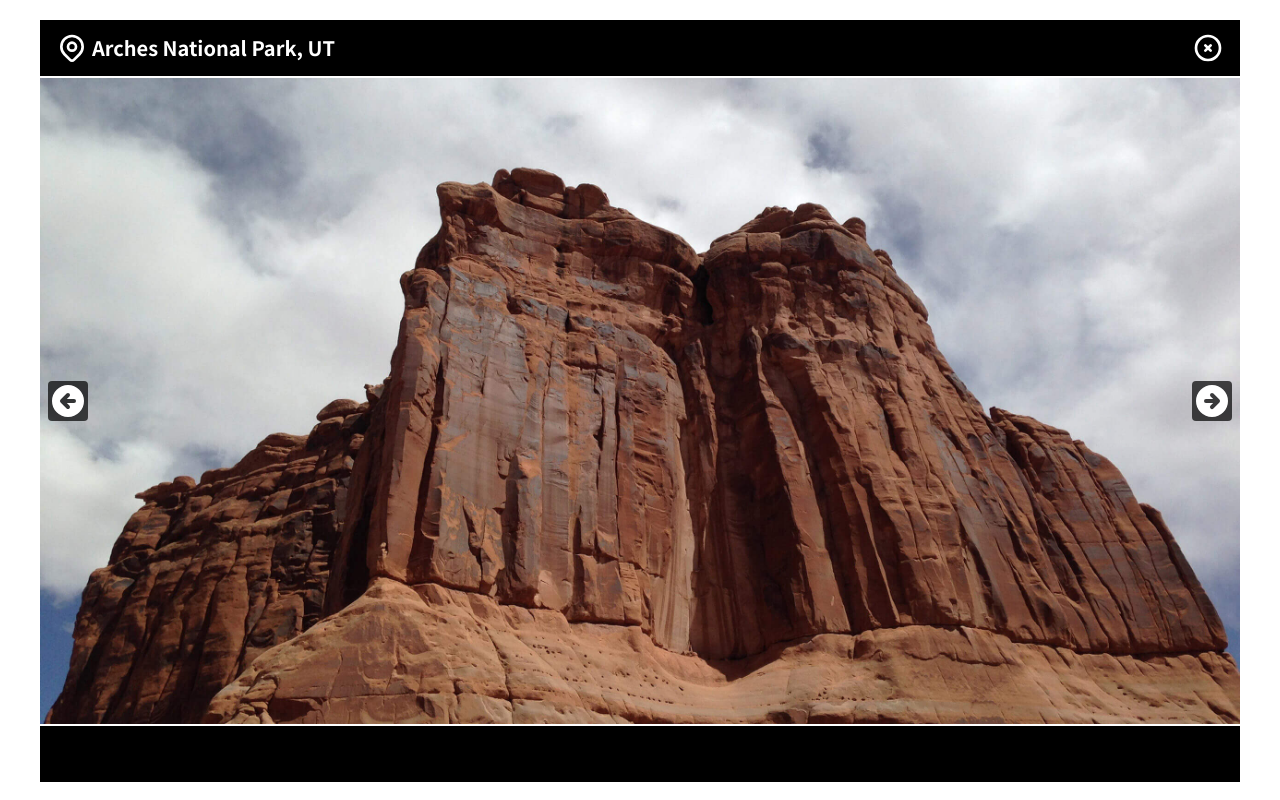
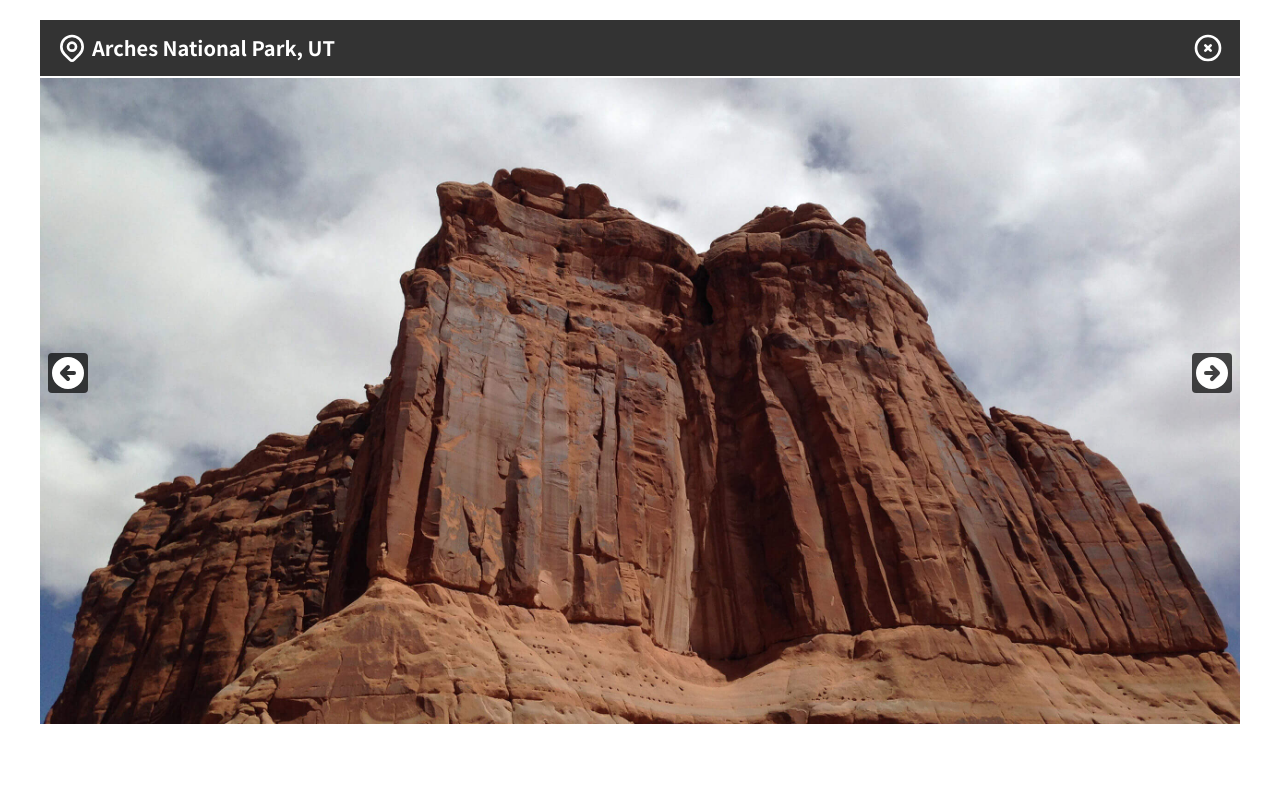
Before and after one commit to wgibbs/photo-gallery-app, a Nuxt app: page / in a window 1280 px wide. Both pictures are taken after a click on the button 237 px from the left and 322 px from the top of the page. Shown: the part 194-994 px from the top of the page. Built offline with nearby package versions, Linux system fonts and the light colour scheme.

Commit message:
more components and props updates

```diff
--- /dev/null
+++ b/components/ControlNext.vue
@@ -0,0 +1,27 @@
+<template>
+  <button
+    :aria-label="ariaLabel"
+    :class="classes"
+    @click="goNext(index)"
+  >
+    <IconRightArrow
+      :classes="iconClasses"
+    />
+  </button>
+</template>
+
+<script>
+  export default {
+    props: [
+      'aria-label',
+      'classes',
+      'index',
+      'go-next',
+    ],
+    data() {
+      return {
+        iconClasses: 'h-8 lg:h-10 w-8 lg:w-10',
+      }
+    }
+  }
+</script>
--- /dev/null
+++ b/components/ControlPrev.vue
@@ -0,0 +1,27 @@
+<template>
+  <button
+    :aria-label="ariaLabel"
+    :class="classes"
+    @click="goPrev(index)"
+  >
+    <IconLeftArrow
+      :classes="iconClasses"
+    />
+  </button>
+</template>
+
+<script>
+  export default {
+    props: [
+      'aria-label',
+      'classes',
+      'index',
+      'go-prev',
+    ],
+    data() {
+      return {
+        iconClasses: 'h-8 lg:h-10 w-8 lg:w-10',
+      }
+    }
+  }
+</script>
--- a/components/Gallery.vue
+++ b/components/Gallery.vue
@@ -24,15 +24,73 @@
 
 <script>
   export default {
-    props: [
-      'gallery-items'
-    ],
-
     data() {
       return {
         gallery: '.gallery',
         activeEl: null,
         loaded: false,
+        galleryItems: [
+          {
+            title: 'Arches National Park, UT',
+            image_url: './img/arches-utah-1.jpg',
+          },
+          {
+            title: 'Squamish, BC',
+            image_url: './img/squamish-bc-2.jpg',
+          },
+          {
+            title: 'Bonneville Salt Flats, UT',
+            image_url: './img/bonneville-utah-1.jpg',
+          },
+          {
+            title: 'Garden of the Gods - Colorado Springs, CO',
+            image_url: './img/garden-of-the-gods-co-1.jpg',
+          },
+          {
+            title: 'Seattle, WA',
+            image_url: './img/seattle-wa-1.jpg',
+          },
+          {
+            title: 'Cumberland Trail - Chattanooga, TN',
+            image_url: './img/chattanooga-1.jpg',
+          },
+          {
+            title: 'Arabia Mountain, GA',
+            image_url: './img/arabia-mt-1.jpg',
+          },
+          {
+            title: 'San Francisco, CA',
+            image_url: './img/san-fran-1.jpg',
+          },
+          {
+            title: 'Squamish, BC',
+            image_url: './img/squamish-bc-1.jpg',
+          },
+          {
+            title: 'Arches National Park, UT',
+            image_url: './img/arches-utah-2.jpg',
+          },
+          {
+            title: 'Seattle, WA',
+            image_url: './img/seattle-wa-2.jpg',
+          },
+          {
+            title: 'Seal Rock, OR',
+            image_url: './img/seal-rock-oregon-1.jpg',
+          },
+          {
+            title: 'Boulder Mountain Park - Boulder, CO',
+            image_url: './img/boulder-co-1.jpg',
+          },
+          {
+            title: 'Canby, OR',
+            image_url: './img/canby-or-1.jpg',
+          },
+          {
+            title: 'Willamette National Forest - Blue River, OR',
+            image_url: './img/willamette-national-forest-1.jpg',
+          },
+        ],
       }
     },
 
--- a/components/GalleryControls.vue
+++ /dev/null
@@ -1,32 +0,0 @@
-<template>
-  <div class="gallery__photo-controls container absolute bottom-3 sm:inset-y-2/4 flex flex-row items-center justify-between px-2 w-full">
-    <button
-      aria-label="Go to the Previous Expanded Photo"
-      class="bg-black bg-opacity-70 rounded text-white hover:bg-opacity-100 focus:outline-custom2"
-      @click="goPrev(index)"
-    >
-      <IconLeftArrow
-        classes="h-8 lg:h-10 w-8 lg:w-10"
-      />
-    </button>
-    <button
-      aria-label="Go to the Next Expanded Photo"
-      class="bg-black bg-opacity-70 rounded text-white hover:bg-opacity-100 focus:outline-custom2"
-      @click="goNext(index)"
-    >
-      <IconRightArrow
-        classes="h-8 lg:h-10 w-8 lg:w-10"
-      />
-    </button>
-  </div>
-</template>
-
-<script>
-  export default {
-    props: [
-      'index',
-      'go-prev',
-      'go-next',
-    ],
-  }
-</script>
--- /dev/null
+++ b/components/GalleryPhotoControls.vue
@@ -0,0 +1,34 @@
+<template>
+  <div :class="mainContainerClasses">
+    <ControlPrev
+      :aria-label="prevAriaLabel"
+      :classes="controlClasses"
+      :index="index"
+      :go-prev="goPrev"
+    />
+    <ControlNext
+      :aria-label="nextAriaLabel"
+      :classes="controlClasses"
+      :index="index"
+      :go-next="goNext"
+     />
+  </div>
+</template>
+
+<script>
+  export default {
+    props: [
+      'index',
+      'go-prev',
+      'go-next',
+    ],
+    data() {
+      return {
+        mainContainerClasses: 'gallery__photo-controls container absolute bottom-3 sm:inset-y-2/4 flex flex-row items-center justify-between px-2 w-full',
+        controlClasses: 'bg-black bg-opacity-70 rounded text-white hover:bg-opacity-100 focus:outline-custom2',
+        prevAriaLabel: 'Go to the Previous Expanded Photo',
+        nextAriaLabel: 'Go to the Next Expanded Photo',
+      }
+    }
+  }
+</script>
--- a/components/GalleryPhotoExpanded.vue
+++ b/components/GalleryPhotoExpanded.vue
@@ -1,11 +1,11 @@
 <template>
   <div
-    class="gallery__photo-expanded container mx-auto relative"
+    :class="mainContainerClasses"
     v-on:load="onLoaded"
     v-show="loadingStatus"
   >
     <div
-      class="gallery__photo-wrap bg-black pb-14"
+      :class=""
       :key="index"
       v-for="(galleryItem, index) in galleryItems"
       v-bind:class="activeEl != index || activeEl == null ? 'hidden' : ''"
@@ -17,12 +17,12 @@
       />
       <img
         :alt="galleryItem.title"
-        class="gallery__photo-img border-2 border-white border-r-0 border-l-0 w-full"
+        :class="imgClasses"
         :src="galleryItem.image_url"
         v-on:load="onLoaded"
         v-show="loadingStatus"
       />
-      <GalleryControls
+      <GalleryPhotoControls
         :index="index"
         :go-prev="goPrev"
         :go-next="goNext"
@@ -42,5 +42,12 @@
       'on-loaded',
       'loading-status',
     ],
+    data() {
+      return {
+        mainContainerClasses: 'gallery__photo-expanded container mx-auto relative',
+        photoWrapClasses: 'gallery__photo-wrap bg-black pb-14',
+        imgClasses: 'gallery__photo-img border-2 border-white border-r-0 border-l-0 w-full',
+      }
+    }
   }
 </script>
--- a/pages/index.vue
+++ b/pages/index.vue
@@ -8,9 +8,7 @@
       :text="introText"
       :text-classes="introTextClasses"
      />
-    <Gallery
-      :gallery-items="galleryItems"
-    />
+    <Gallery />
     <Footer />
   </main>
 </template>
@@ -24,68 +22,6 @@
         headerTitleClasses: 'font-noto-sans font-bold text-4xl md:text-5xl',
         introText: 'Hello and welcome to my photo gallery. See below for some of my outdoor photography from various travels and road-trips throughout the years.',
         introTextClasses: 'font-open-sans text-lg md:text-xl',
-        galleryItems: [
-          {
-            title: 'Arches National Park, UT',
-            image_url: './img/arches-utah-1.jpg',
-          },
-          {
-            title: 'Squamish, BC',
-            image_url: './img/squamish-bc-2.jpg',
-          },
-          {
-            title: 'Bonneville Salt Flats, UT',
-            image_url: './img/bonneville-utah-1.jpg',
-          },
-          {
-            title: 'Garden of the Gods - Colorado Springs, CO',
-            image_url: './img/garden-of-the-gods-co-1.jpg',
-          },
-          {
-            title: 'Seattle, WA',
-            image_url: './img/seattle-wa-1.jpg',
-          },
-          {
-            title: 'Cumberland Trail - Chattanooga, TN',
-            image_url: './img/chattanooga-1.jpg',
-          },
-          {
-            title: 'Arabia Mountain, GA',
-            image_url: './img/arabia-mt-1.jpg',
-          },
-          {
-            title: 'San Francisco, CA',
-            image_url: './img/san-fran-1.jpg',
-          },
-          {
-            title: 'Squamish, BC',
-            image_url: './img/squamish-bc-1.jpg',
-          },
-          {
-            title: 'Arches National Park, UT',
-            image_url: './img/arches-utah-2.jpg',
-          },
-          {
-            title: 'Seattle, WA',
-            image_url: './img/seattle-wa-2.jpg',
-          },
-          {
-            title: 'Seal Rock, OR',
-            image_url: './img/seal-rock-oregon-1.jpg',
-          },
-          {
-            title: 'Boulder Mountain Park - Boulder, CO',
-            image_url: './img/boulder-co-1.jpg',
-          },
-          {
-            title: 'Canby, OR',
-            image_url: './img/canby-or-1.jpg',
-          },
-          {
-            title: 'Willamette National Forest - Blue River, OR',
-            image_url: './img/willamette-national-forest-1.jpg',
-          },
-        ],
       }
     },
   }
```
